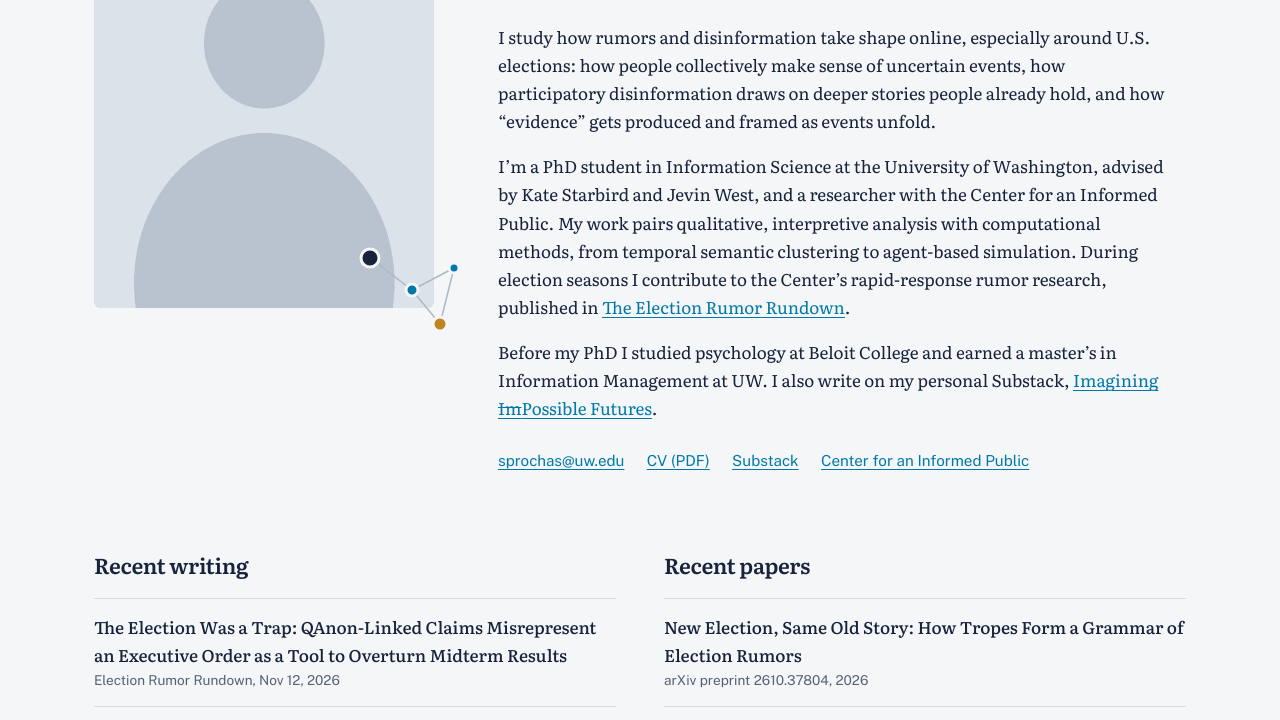
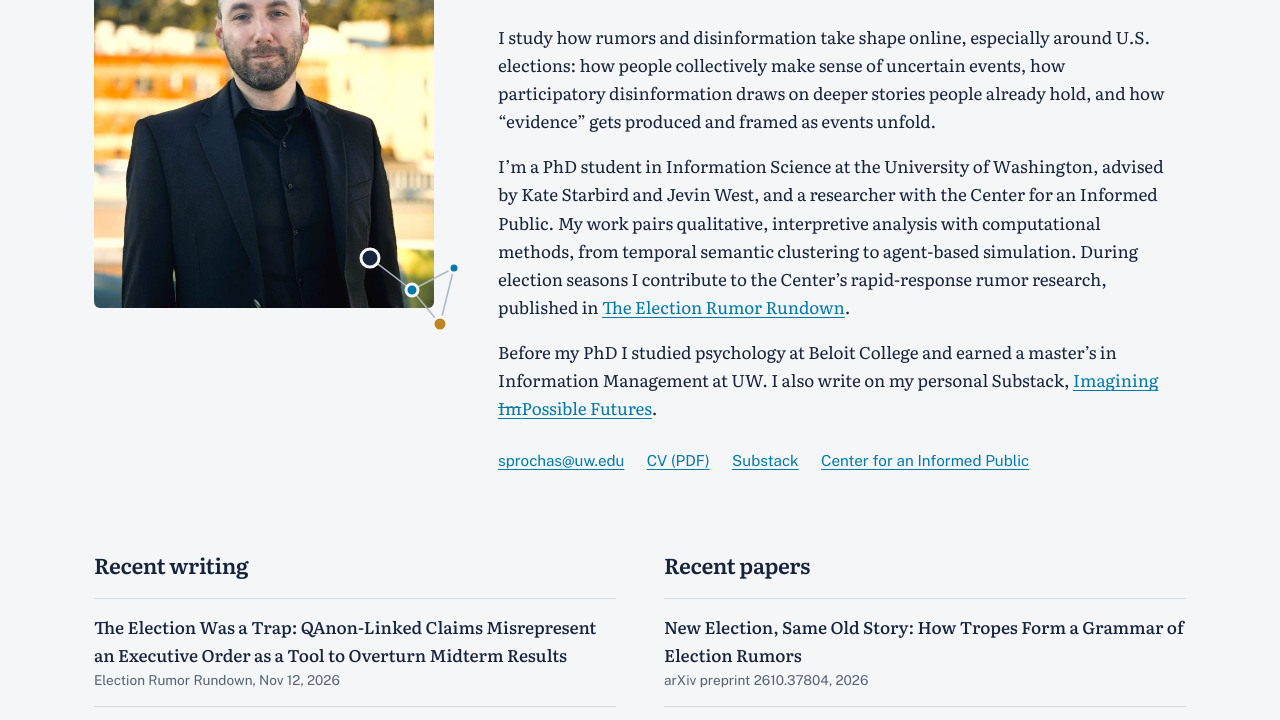
Before and after one commit to prochaskas/prochaskas.github.io, a plain HTML site: page index.html in a window 1280 px wide. Shown: the part 245-965 px from the top of the page. Drawn offline with nearby package versions, Linux system fonts and the light colour scheme.

Commit message:
Update index.html

```diff
--- a/index.html
+++ b/index.html
@@ -30,7 +30,7 @@
       <section class="intro">
         <div class="portrait">
           <!-- EDIT: replace assets/img/photo.jpg with your own photo (portrait, ~800×1000px) -->
-          <img src="assets/img/photo.jpg" alt="Portrait of Stephen Prochaska" width="680" height="850">
+          <img src="assets/img/profile_picture.jpg" alt="Portrait of Stephen Prochaska" width="800" height="850">
           <svg class="graph-mark" viewBox="0 0 120 100" aria-hidden="true">
             <g stroke="#AEB9C6" stroke-width="1.5">
               <line x1="18" y1="20" x2="60" y2="52"/><line x1="60" y1="52" x2="102" y2="30"/>
```
